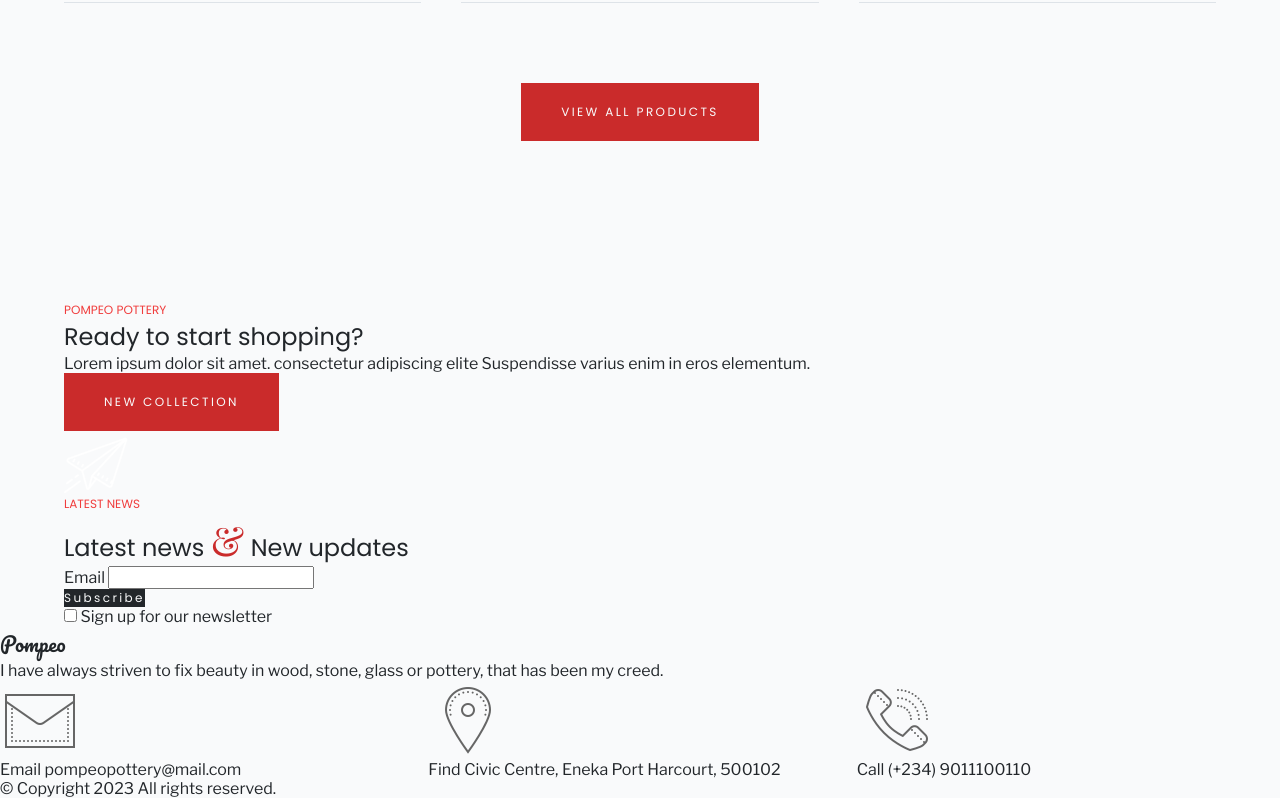
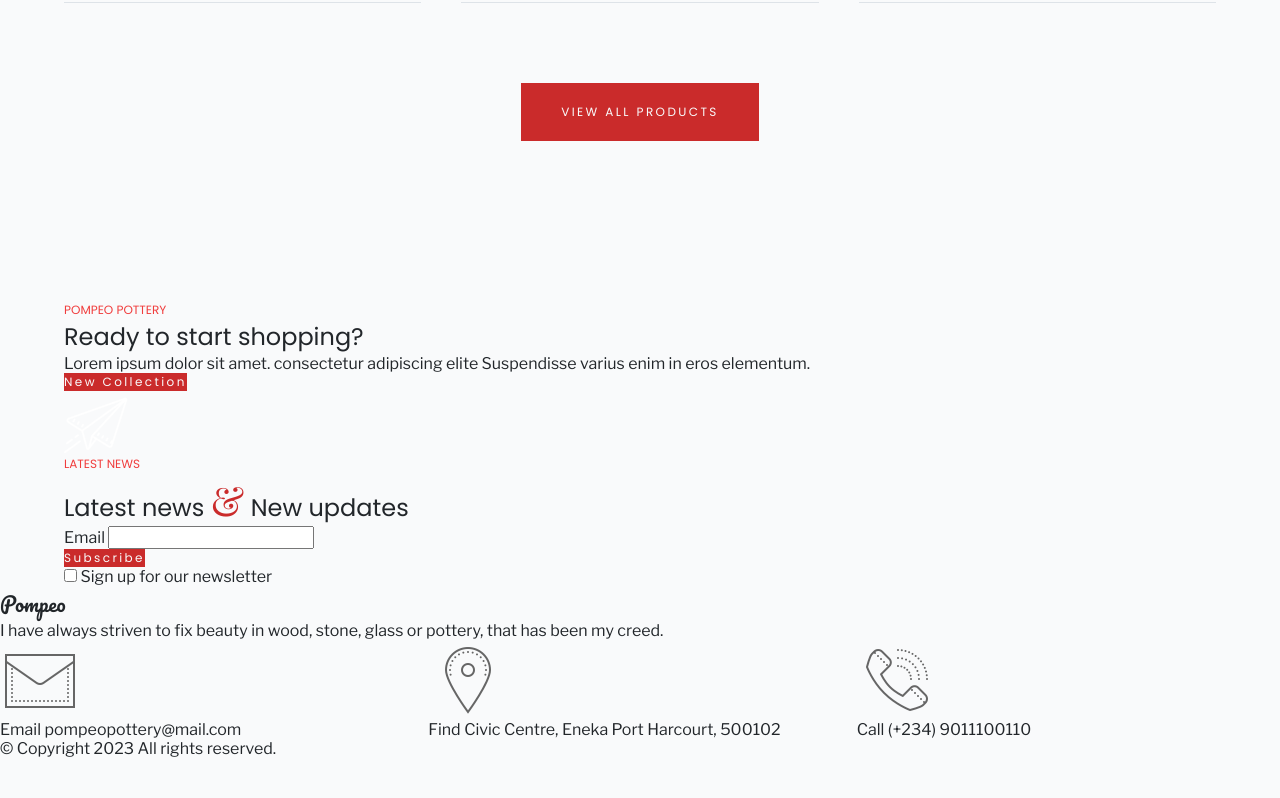
Before and after one commit to harrison-nc/pottery-store, a website built with Vite: page index.html in a window 1280 px wide. Shown: the part 3854-4652 px from the top of the page. After the commit the page ends 4612 px from the top, so only its background shows below. Built offline with nearby package versions, Linux system fonts and the light colour scheme.

Commit message:
Revert "made the attribute"
This reverts commit 969597df04d03f88a431f6a98f06b00a49b23c51.

```diff
--- a/index.html
+++ b/index.html
@@ -202,7 +202,7 @@
           Lorem ipsum dolor sit amet. consectetur adipiscing elite
           Suspendisse varius enim in eros elementum.
         </p>
-        <button type="button" class="button" data-button="primary">New Collection</button>
+        <button type="button" class="button">New Collection</button>
       </header>
 
       <section>
@@ -217,7 +217,7 @@
               <span class="visually-hidden">Email</span>
               <input type="email">
             </label>
-            <button type="submit" class="button" data-button="secondary">Subscribe</button>
+            <button type="submit" class="button">Subscribe</button>
           </div>
           <label>
             <input type="checkbox">
--- a/style.css
+++ b/style.css
@@ -269,11 +269,6 @@ main > header:first-child {
   text-transform: uppercase;
   padding: var(--spacing-300) var(--spacing-400);
 }
-.button[data-button="secondary"] {
-  color: var(--clr-neutral-100);
-  background-color: var(--clr-neutral-400);
-  letter-spacing: 0.15rem;
-}
 
 .button-group {
   display: flex;
```
